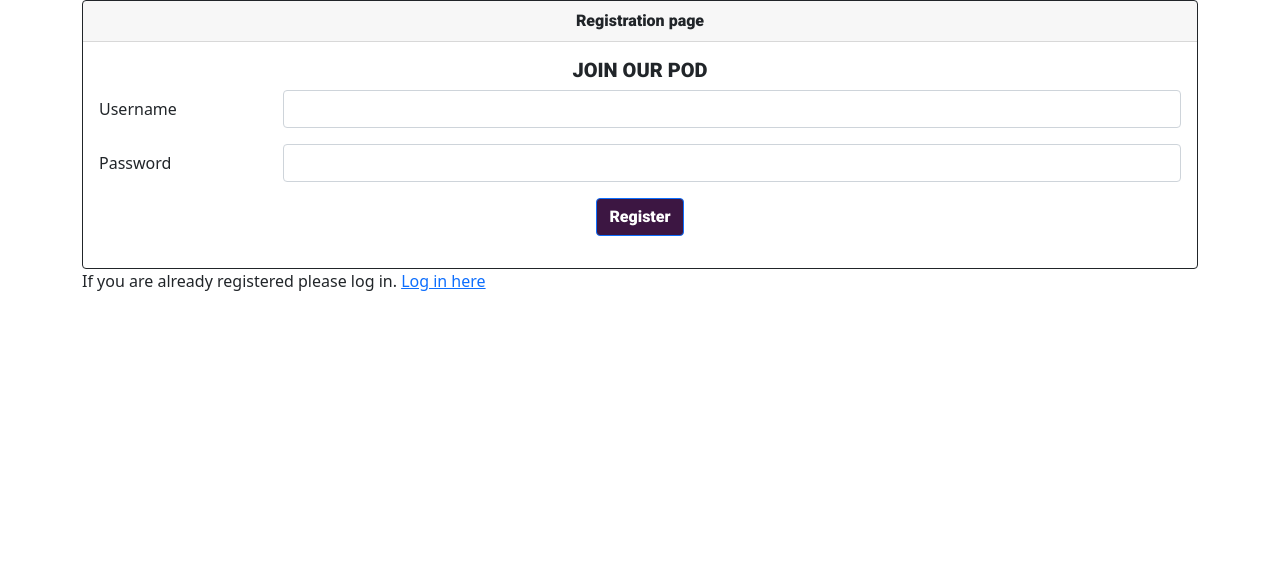
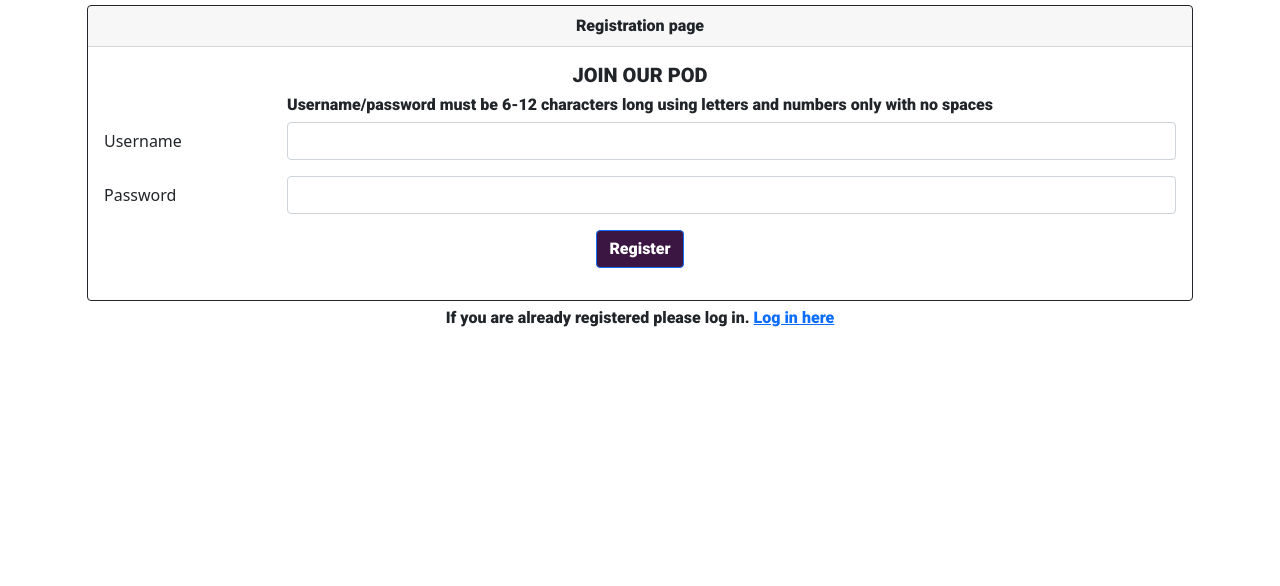
Before and after one commit to NFox13/MS3-Python-and-Data-centric-development, a Flask app: page /register in a window 1280 px wide. Shown: the part 56-642 px from the top of the page. Run offline with Flask 2, Linux system fonts and the light colour scheme; some libraries are stand-ins or nearby versions.

Commit message:
Added functionality to the login page. Added style to both login and registration page and an aid for the username/password requirements.

```diff
--- a/app.py
+++ b/app.py
@@ -50,6 +50,31 @@
     return render_template("register.html")
 
 
+@app.route("/login", methods=["GET", "POST"])
+def login():
+    if request.method == "POST":
+        # check if username exists in db
+        existing_user = mongo.db.users.find_one(
+            {"username": request.form.get("username").lower()})
+
+        if existing_user:
+            # check input password matches hashed password
+            if check_password_hash(
+                existing_user["password"], request.form.get("password")):
+                    session["user"] = request.form.get("username").lower()
+                    flash("Welcome back, {}".format(request.form.get("username")))
+            else:
+                # invalid password
+                flash("Incorrect Username and/or Password")
+                return redirect(url_for("login"))
+
+        else:
+            # username is not in db
+            flash("Incorrect Username and/or Password")
+            return redirect(url_for("login"))
+
+    return render_template("login.html")
+
 @app.route("/get_recipes")
 def get_recipes():
     recipes = mongo.db.recipes.find()
--- a/static/css/style.css
+++ b/static/css/style.css
@@ -40,7 +40,10 @@
     background-color: #affc41;
 }
 
-/* ---------------------------------------------Registration page*/
+/* ---------------------------------------------Registration/login page*/
+.card {
+    margin: 5px;
+}
 
 .card-header {
     text-align: center;
@@ -60,3 +63,8 @@
 .btn {
     background-color: #3c1642;
 }
+
+.register-a {
+     text-align: center;
+    font-family: 'Roboto', sans-serif;
+}
--- a/templates/base.html
+++ b/templates/base.html
@@ -41,7 +41,7 @@
                             <a class="nav-link" href="{{ url_for('register') }}">register</a>
                         </li>
                         <li class="nav-item">
-                            <a class="nav-link" href="{{ url_for('register') }}">login</a>
+                            <a class="nav-link" href="{{ url_for('login') }}">login</a>
                         </li>
                         <li class="nav-item">
                             <a class="nav-link" href="#">Products</a>
--- a/templates/login.html
+++ b/templates/login.html
@@ -1,7 +1,7 @@
 {% extends "base.html" %}
 {% block content %}
 
-<form class="card border-dark" method="POST" action="{{ url_for('register') }}">
+<form class="card border-dark" method="POST" action="{{ url_for('login') }}">
     <div class="card-header">WELCOME BACK!</div>
     <div class="card-body text-dark">
         <h5 class="card-title">Log in page</h5>
@@ -25,11 +25,11 @@
     </div>
 </form>
 
-<div class="row">
+<div class="row register-a">
     <div class="col s12">
         <p>
             If you are not already registered please register to join our pod.
-            <a href="{{ url_for('register') }}" class="register-a">Register here</a>
+            <a href="{{ url_for('register') }}">Register here</a>
         </p>
     </div>
 </div>
--- a/templates/register.html
+++ b/templates/register.html
@@ -5,6 +5,7 @@
     <div class="card-header">Registration page</div>
     <div class="card-body text-dark">
         <h5 class="card-title">JOIN OUR POD</h5>
+        <h6 class="card-title">Username/password must be 6-12 characters long using letters and numbers only with no spaces</h6>
         <div class="mb-3 row">
             <label for="username" class="col-sm-2 col-form-label">Username</label>
             <div class="col-sm-10">
@@ -25,11 +26,11 @@
     </div>
 </form>
 
-<div class="row">
+<div class="row register-a">
     <div class="col s12">
         <p>
             If you are already registered please log in.
-            <a href="{{ url_for('register') }}" class="register-a">Log in here</a>
+            <a href="{{ url_for('login') }}">Log in here</a>
         </p>
     </div>
 </div>
```
